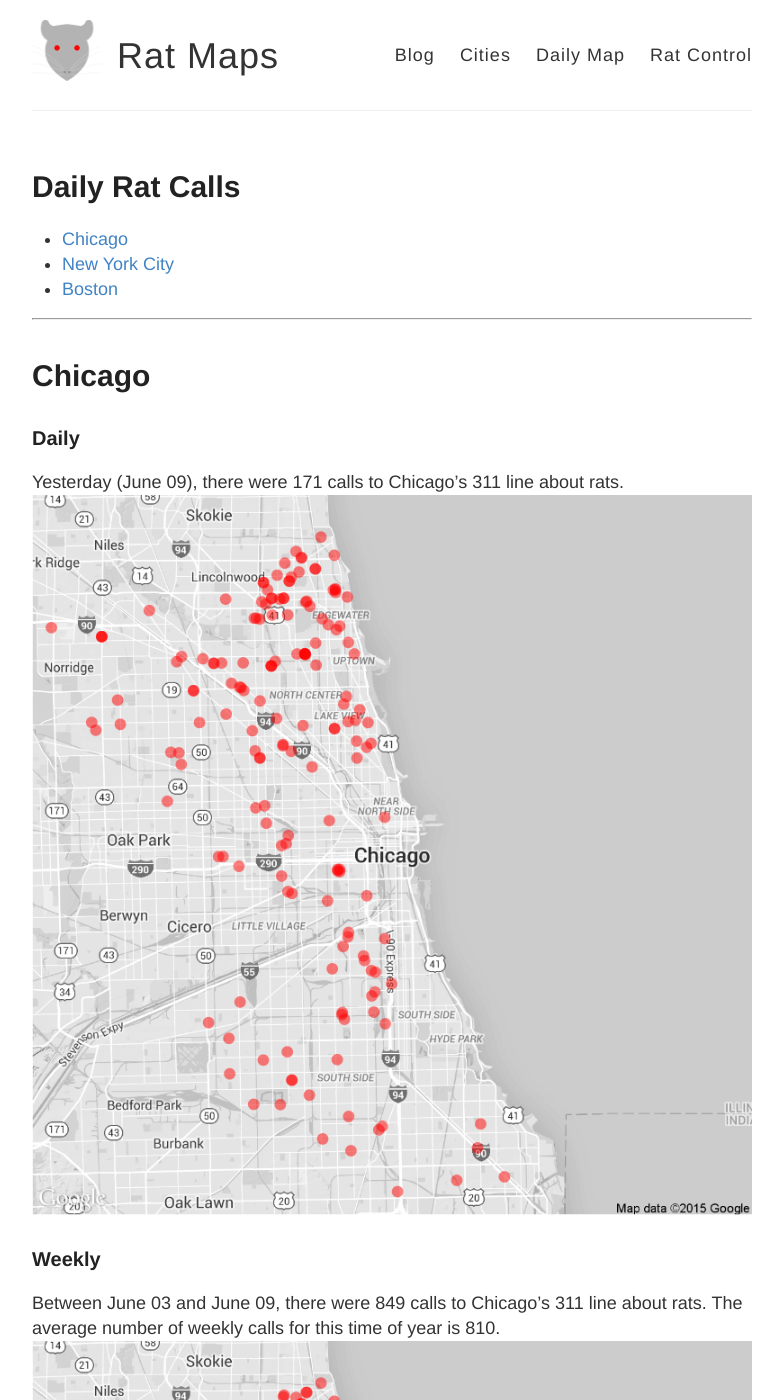
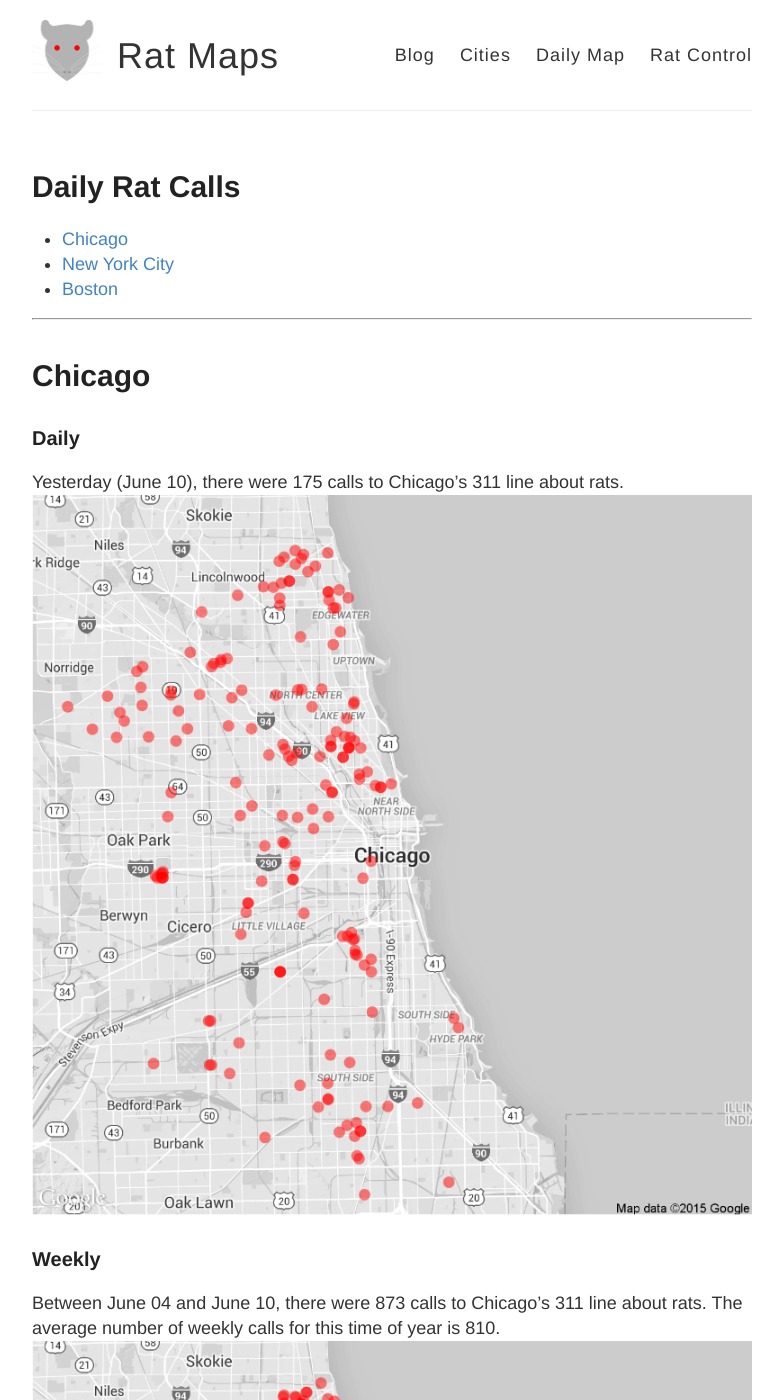
Before and after one commit to DanielHadley/ratmaps, a Jekyll site: the page built from daily.md, in a window 1280 px wide and 1400 px high. Shown: the whole window, without its empty margins (248-1031 px from the left). Built offline with Jekyll 4.4.1, drawn with Linux system fonts in a browser that asks for light colours; comment, search, counter and statistics services are not loaded; some of the changed text lies outside the part shown.

Commit message:
Daily Maps

```diff
--- a/daily.md
+++ b/daily.md
@@ -15,22 +15,22 @@ tags: Chicago NYC weekly daily rats
 
 ### Daily
 
-Yesterday (June 09), there were 171 calls to Chicago's 311 line about rats.
+Yesterday (June 10), there were 175 calls to Chicago's 311 line about rats.
 ![Chicago rat calls to 311 weekly map]({{ site.cityimages }}/daily/Chicago_Rat_Map_Daily.png)
 
 ### Weekly
-Between June 03 and June 09, there were 849 calls to Chicago's 311 line about rats. The average number of weekly calls for this time of year is 810.
+Between June 04 and June 10, there were 873 calls to Chicago's 311 line about rats. The average number of weekly calls for this time of year is 810.
 ![Chicago rat calls to 311 weekly map]({{ site.cityimages }}/daily/Chicago_Rat_Map_Weekly.png)
 ***
 # New York City <a id="nyc"><a>
 
 ### Daily
 
-Yesterday (June 09), there were 0 calls to New York City's 311 line about rats.
+Yesterday (June 10), there were 0 calls to New York City's 311 line about rats.
 ![NYC rat calls to 311 weekly map]({{ site.cityimages }}/daily/NYC_Rat_Map_Daily.png)
 
 ### Weekly
-Between June 03 and June 09, there were 0 calls to New York City's 311 line about rats. The average number of weekly calls for this time of year is 280.
+Between June 04 and June 10, there were 0 calls to New York City's 311 line about rats. The average number of weekly calls for this time of year is 280.
 ![NYC rat calls to 311 weekly map]({{ site.cityimages }}/daily/NYC_Rat_Map_Weekly.png)
 
 Each red dot represents one call about a rat seen in that location. The dots are transparent, so multiple calls from one location will be seen as a solid dot. The usual caveats apply: more calls do not necessarily mean that there are more rats in that location than other parts of the city. A cluster of dots could indicate that one resident is unusually vocal about rodents in his or her neighborhood. Also, more densely populated neighborhoods tend to make more calls to 311.
```
Also changed, not shown: images/pages/daily/Chicago_Rat_Map_Daily.png, images/pages/daily/Chicago_Rat_Map_Weekly.png, images/pages/daily/NYC_Rat_Map_Daily.png, images/pages/daily/NYC_Rat_Map_Weekly.png.
